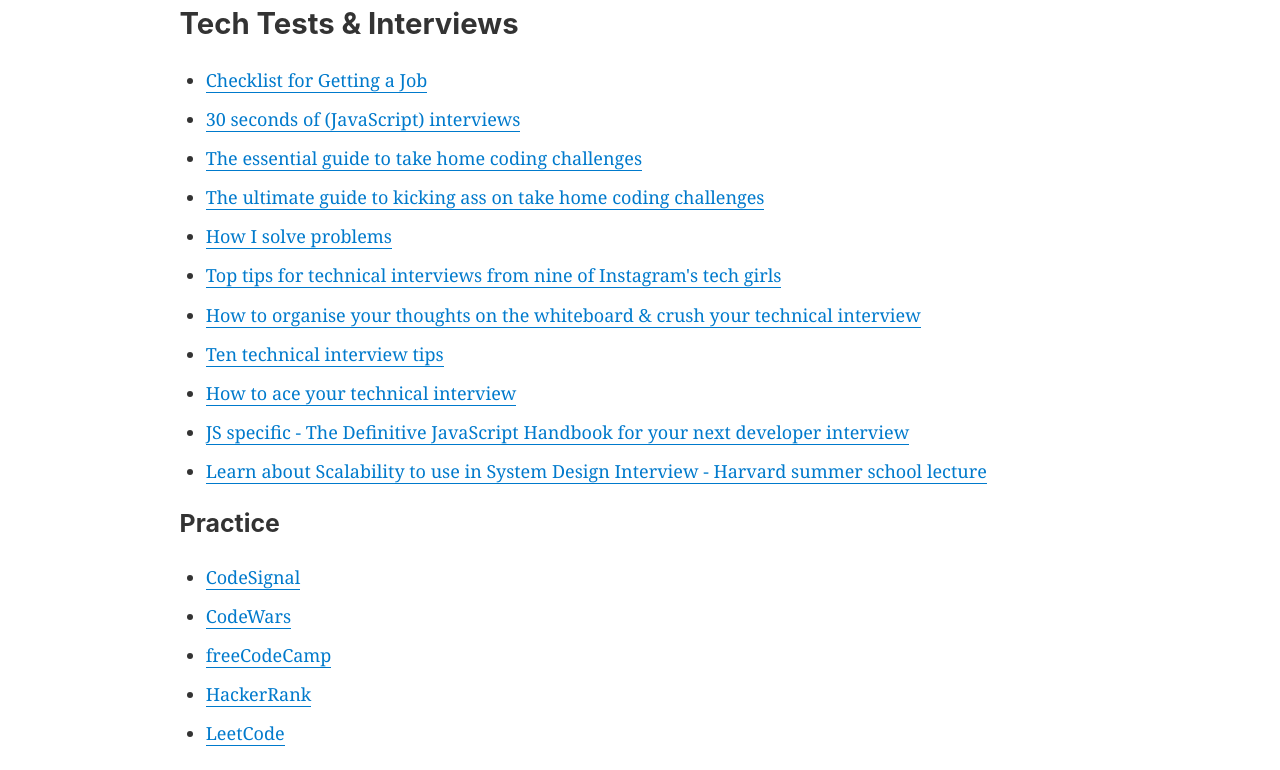
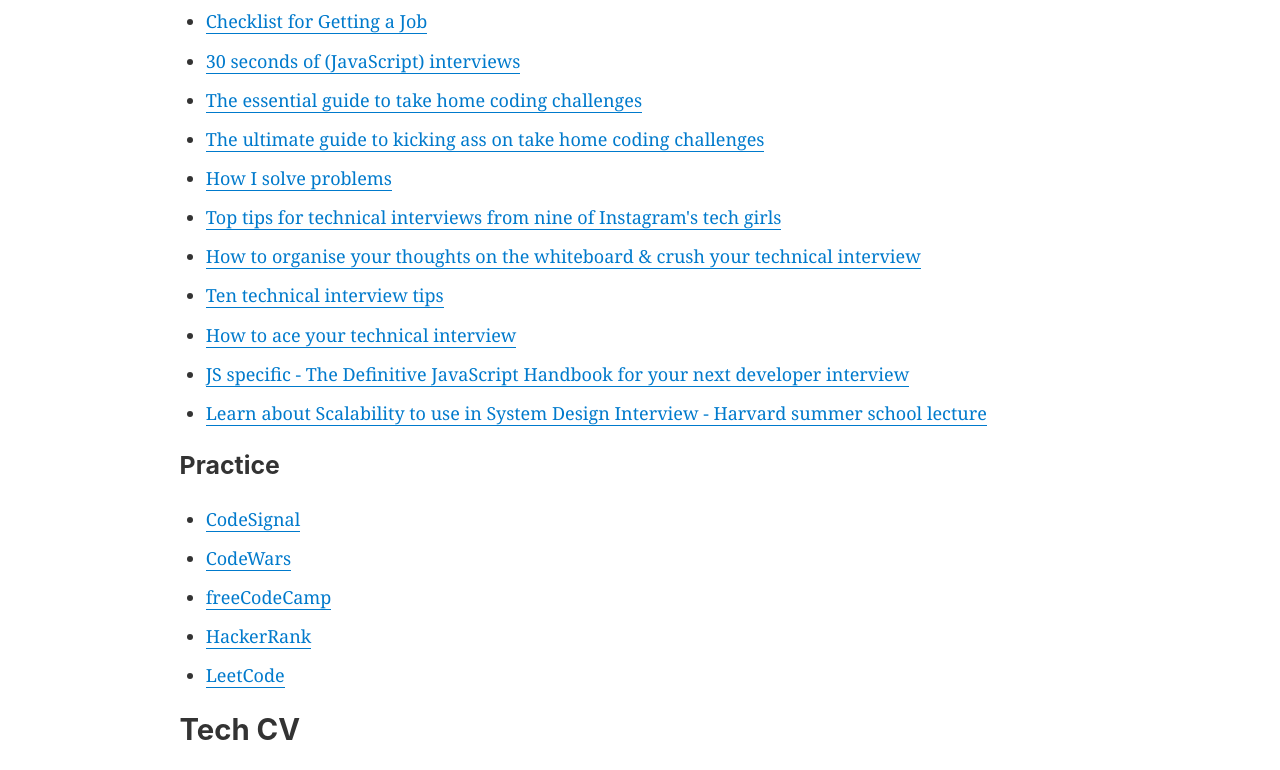
Before and after one commit to cfereday/coder-newbie-advice, a Gatsby site: page /online-resources/tech-tests-and-interviews in a window 1280 px wide. Shown: the part 185-955 px from the top of the page. Built offline with nearby package versions, Linux system fonts and the light colour scheme; Gatsby itself is replaced by a stand-in of ours; some packages are replaced by stand-ins of ours.

Commit message:
Charlotte - Removes duplicative tech test title

```diff
--- a/src/pages/online-resources/tech-tests-and-interviews.md
+++ b/src/pages/online-resources/tech-tests-and-interviews.md
@@ -1,9 +1,6 @@
 ---
 kind: Tech Tests and Interviews
 ---
-
-## Tech Tests & Interviews
-
 * [Checklist for Getting a Job](https://www.notion.so/jsjoeio/Checklist-for-Getting-a-Job-1a4d673b06c048b8b1aec13d735939ad)
 * [30 seconds of (JavaScript) interviews](https://30secondsofinterviews.org/)
 * [The essential guide to take home coding challenges](https://medium.freecodecamp.org/the-essential-guide-to-take-home-coding-challenges-a0e746220dd7)
```
